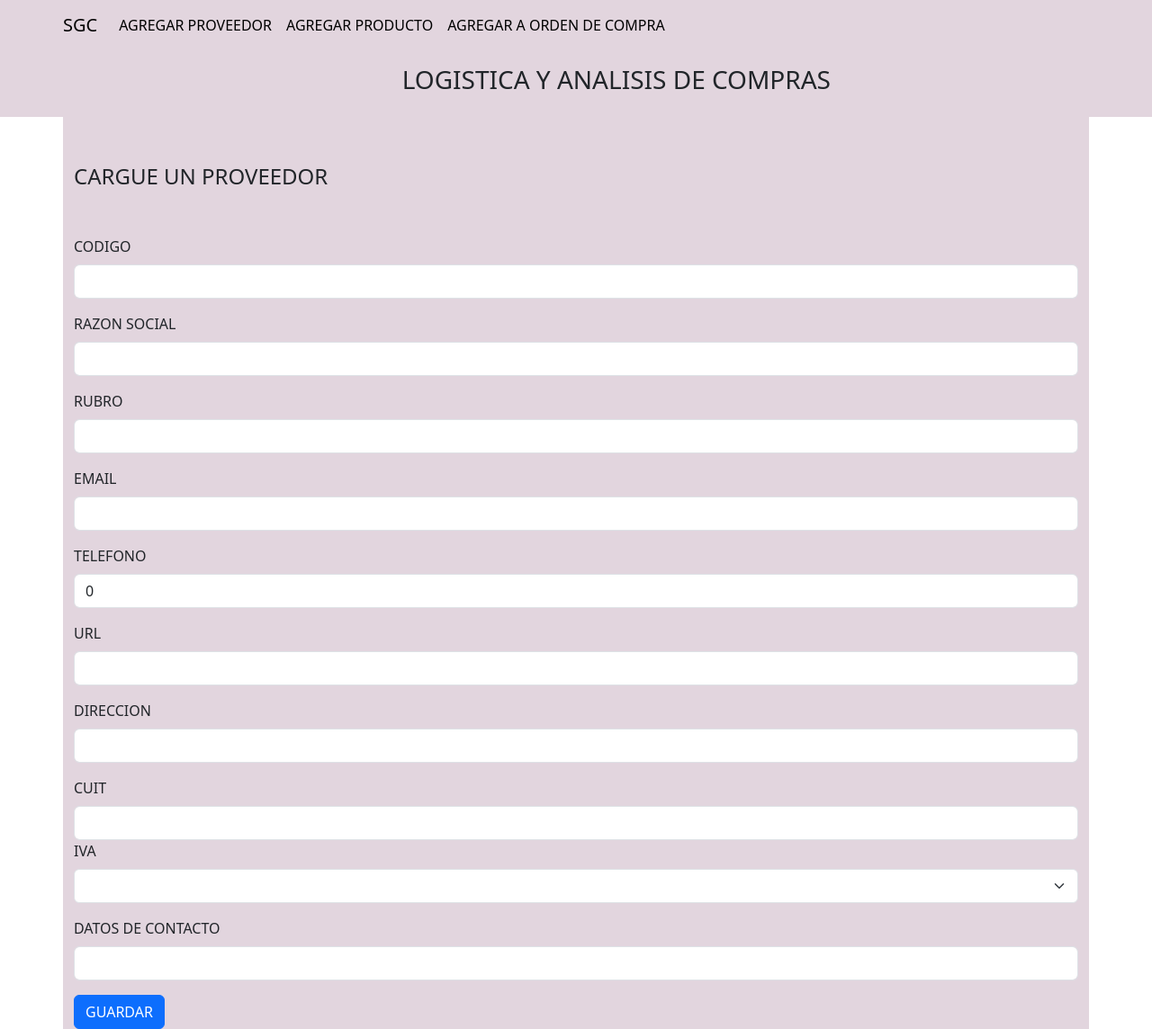
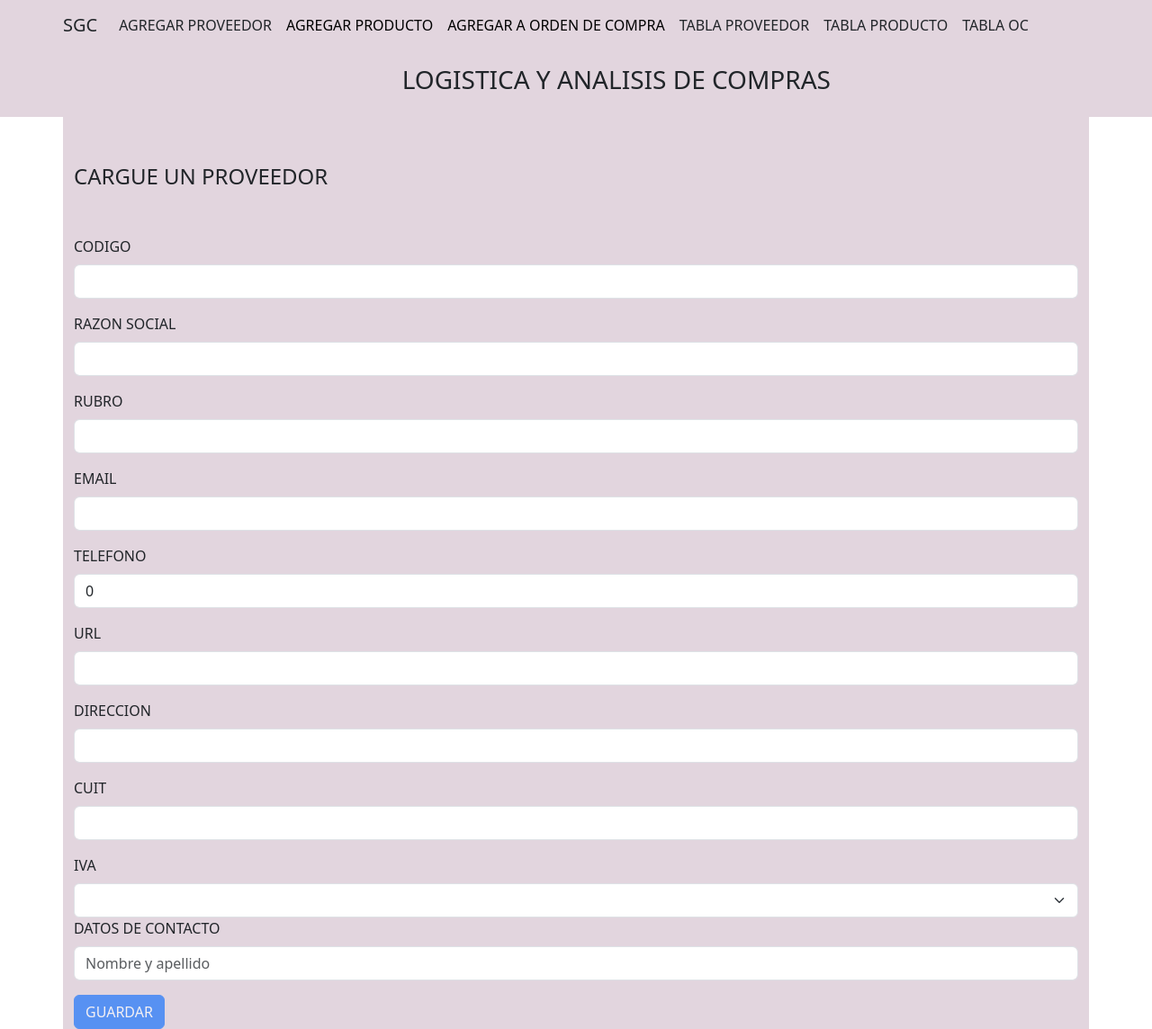
Before and after one commit to jpgoro/Bootcamp-ASJ-Integrador, an Angular app in the folder Primera Entrega Angular/primEntregaAngular/: page /proveedor/tabla in a window 1280 px wide. Shown: the whole page at 90% size. Built offline with nearby package versions, Linux system fonts and the light colour scheme.

Commit message:
Agregando validaciones al proveedor

```diff
--- a/Primera Entrega Angular/primEntregaAngular/src/app/app.module.ts
+++ b/Primera Entrega Angular/primEntregaAngular/src/app/app.module.ts
@@ -15,6 +15,7 @@ import { TarjOcComponent } from './components/oc/tarj-oc/tarj-oc.component';
 import { FormsModule } from '@angular/forms';
 import { RouterModule } from '@angular/router';
 import { HomeComponent } from './components/home/home.component';
+import { DetalleComponent } from './components/detalle/detalle.component';
 
 
 @NgModule({
@@ -28,7 +29,8 @@ import { HomeComponent } from './components/home/home.component';
     TarjProveedorComponent,
     TarjProductoComponent,
     TarjOcComponent,
-    HomeComponent
+    HomeComponent,
+    DetalleComponent
   ],
   imports: [
     BrowserModule,
--- /dev/null
+++ b/Primera Entrega Angular/primEntregaAngular/src/app/components/detalle/detalle.component.html
@@ -0,0 +1,10 @@
+<div class="container">
+  <div class="card" style="width: 18rem;">
+    <div class="card-body">
+      <h5 class="card-title">Orden de Compra</h5>
+      <p class="card-text">Número de orden :<strong></strong></p>
+      <a href="#" class="card-link">Card link</a>
+      <a href="#" class="card-link">Another link</a>
+    </div>
+  </div>
+</div>
--- a/Primera Entrega Angular/primEntregaAngular/src/app/components/header/header.component.html
+++ b/Primera Entrega Angular/primEntregaAngular/src/app/components/header/header.component.html
@@ -3,7 +3,7 @@
         <div class="col ">
           <nav class="navbar navbar-expand-lg" style="background-color: #e2d5de;">
             <div class="container">
-              <a class="navbar-brand" routerLink="">SGC</a>
+              <a class="navbar-brand text-dark"  routerLink="">SGC</a>
               <button
                 class="navbar-toggler"
                 type="button"
@@ -14,10 +14,10 @@
                 aria-label="Toggle navigation">
                 <span class="navbar-toggler-icon"></span>
               </button>
-              <div class="collapse navbar-collapse" id="navbarNav">
-                <ul class="navbar-nav">
-                  <li class="nav-item">
-                    <a class="nav-link active" aria-current="page" routerLink="proveedor"
+              <div class="collapse navbar-collapse text-dark" id="navbarNav">
+                <ul class="navbar-nav text-dark">
+                  <li class="nav-item text-dark">
+                    <a class="nav-link active text-dark" aria-current="page" routerLink="proveedor"
                       >AGREGAR PROVEEDOR</a
                     >
                   </li>
@@ -29,6 +29,21 @@
                   <li class="nav-item">
                     <a class="nav-link active" aria-current="page" routerLink="oc"
                       >AGREGAR A ORDEN DE COMPRA</a
+                    >
+                  </li>
+                  <li class="nav-item text-dark">
+                    <a class="nav-link active text-dark" aria-current="page" routerLink="proveedor/tabla"
+                      >TABLA PROVEEDOR</a
+                    >
+                  </li>
+                  <li class="nav-item text-dark">
+                    <a class="nav-link active text-dark" aria-current="page" routerLink="producto/tabla"
+                      >TABLA PRODUCTO</a
+                    >
+                  </li>
+                  <li class="nav-item text-dark">
+                    <a class="nav-link active text-dark" aria-current="page" routerLink="oc/tabla"
+                      >TABLA OC</a
                     >
                   </li>
                 </ul>
--- a/Primera Entrega Angular/primEntregaAngular/src/app/components/home/home.component.html
+++ b/Primera Entrega Angular/primEntregaAngular/src/app/components/home/home.component.html
@@ -4,6 +4,10 @@
     <div class="col-6 mt-5 text-center">
       <h1 class="mb-4 text-success text-xl-center">BIENVENIDO A SGC</h1>
       <h2 class="mb-5 text-success">SISTEMA DE GESTION DE COMPRAS</h2>
+      <br>
+      <br>
+
+      <hr>
       <h5>version: Alpha 1.0</h5>
     </div>
   </div>
--- a/Primera Entrega Angular/primEntregaAngular/src/app/components/producto/form-producto/form-producto.component.html
+++ b/Primera Entrega Angular/primEntregaAngular/src/app/components/producto/form-producto/form-producto.component.html
@@ -3,10 +3,10 @@
   <div class="container " style="background-color: #e2d5de;">
 
     <div class="row" id="contenidos">
-      <div class="col mt-5">
+      <div class="col  mt-5">
         <form #miForm1="ngForm" (ngSubmit)="createProducto(miForm1)" >
           <fieldset>
-            <legend class="mb-xl-5">CARGUE UN PRODUCTO</legend>
+            <legend class="mb-xl-5 text-dark">CARGUE UN PRODUCTO</legend>
             <input type="hidden" name="id" [(ngModel)]="sgcProdService.datosProducto.id">
             <input type="hidden" name="idProv" [(ngModel)]="sgcProdService.datosProducto.proveedor_id">
             <input type="hidden" name="razon" [(ngModel)]="sgcProdService.datosProducto.proveedor_razon">
--- a/Primera Entrega Angular/primEntregaAngular/src/app/components/proveedor/form-proveedor/form-proveedor.component.html
+++ b/Primera Entrega Angular/primEntregaAngular/src/app/components/proveedor/form-proveedor/form-proveedor.component.html
@@ -101,7 +101,15 @@
               placeholder=""
               name="codigo"
               [(ngModel)]="sgcService.datosProveedor.codigo"
+              required
+              minlength="4"
+              #name="ngModel"
             />
+            <div *ngIf="name.errors?.['minlength']" class="col-auto">
+              <span id="passwordHelpInline" class="form-text">
+                Minimo 4 caracteres
+              </span>
+            </div>
 
           </div>
           <div class="mb-3">
@@ -115,6 +123,7 @@
               placeholder=""
               name="razon"
               [(ngModel)]="sgcService.datosProveedor.razon"
+              required
             />
           </div>
           <div class="mb-3">
@@ -126,6 +135,7 @@
               placeholder=""
               name="rubro"
               [(ngModel)]="sgcService.datosProveedor.rubro"
+              required
             />
           </div>
           <div class="mb-3">
@@ -137,6 +147,7 @@
               placeholder=""
               name="email"
               [(ngModel)]="sgcService.datosProveedor.email"
+              required
             />
           </div>
           <div class="mb-3">
@@ -148,6 +159,7 @@
               placeholder=""
               name="telefono"
               [(ngModel)]="sgcService.datosProveedor.telefono"
+              required
             />
           </div>
           <div class="mb-3">
@@ -159,6 +171,7 @@
               placeholder=""
               name="url"
               [(ngModel)]="sgcService.datosProveedor.url"
+              required
             />
           </div>
           <div class="mb-3">
@@ -170,6 +183,7 @@
               placeholder=""
               name="direccion"
               [(ngModel)]="sgcService.datosProveedor.direccion"
+              required
             />
           </div>
           <div class="mb-3">
@@ -183,11 +197,22 @@
               placeholder=""
               name="datosF"
               [(ngModel)]="sgcService.datosProveedor.cuit"
+              required
+              maxlength="11"
+              #name="ngModel"
             />
+            <div *ngIf="name.errors?.['maxLength']" class="col-auto">
+              <span id="passwordHelpInline" class="form-text">
+                Maximo 11caracteres
+              </span>
+            </div>
+
+          </div>
+            <div>
             <label for="disabledTextInput" class="form-label"
               >IVA</label
             >
-            <select id="iva" class="form-select" name="iva" [(ngModel)]="sgcService.datosProveedor.iva">
+            <select id="iva" class="form-select" name="iva" [(ngModel)]="sgcService.datosProveedor.iva" required>
               <option [value]="'responsable Inscripto'">Responsable Inscripto</option>
               <option [value]="'iva no responsable'">IVA no Responsable</option>
               <option [value]="'iva exento'">IVA exento</option>
@@ -203,13 +228,14 @@
               type="text"
               id="contacto"
               class="form-control"
-              placeholder=""
+              placeholder="Nombre y apellido"
               name="contacto"
               [(ngModel)]="sgcService.datosProveedor.contacto"
+              required
             />
           </div>
 
-          <button type="submit" class="btn btn-primary" id="guardar">
+          <button type="submit" class="btn btn-primary" id="guardar" [disabled]="!miForm.valid">
             GUARDAR
           </button>
         </fieldset>
--- a/Primera Entrega Angular/primEntregaAngular/src/app/components/proveedor/form-proveedor/form-proveedor.component.ts
+++ b/Primera Entrega Angular/primEntregaAngular/src/app/components/proveedor/form-proveedor/form-proveedor.component.ts
@@ -15,6 +15,7 @@ export class FormProveedorComponent implements OnInit {
   ngOnInit(): void {}
 
   createProveedor(form: NgForm) {
+
     if (form.value.id != -1) {
       this.sgcService.updateProveedor(form.value).subscribe((res) => {
         console.log(res);
--- a/Primera Entrega Angular/primEntregaAngular/src/app/components/proveedor/tarj-proveedor/tarj-proveedor.component.html
+++ b/Primera Entrega Angular/primEntregaAngular/src/app/components/proveedor/tarj-proveedor/tarj-proveedor.component.html
@@ -6,7 +6,7 @@
           <th scope="col">Código</th>
           <th scope="col">Razón Social</th>
           <th scope="col">Rubro</th>
-          <th scope="col">Email y TEL.</th>
+          <th scope="col">Email/ TEL/ URL</th>
           <th scope="col">Direccion</th>
           <th scope="col">Datos Fiscales</th>
           <th scope="col">Datos de contacto</th>
@@ -17,10 +17,10 @@
           <td>{{ proveedor.codigo }}</td>
           <td>{{ proveedor.razon }}</td>
           <td>{{ proveedor.rubro }}</td>
-          <td>{{ proveedor.email }} - {{proveedor.telefono}} - {{proveedor.url}}</td>
+          <td>{{ proveedor.email }} | {{proveedor.telefono}} | {{proveedor.url}}</td>
           <td>{{ proveedor.contacto }}</td>
 
-          <button type="button" class="btn btn-outline-warning btn-sm  me-4"(click)="editarProveedor(proveedor)" >Modificar</button>
+          <button type="button" class="btn btn-outline-warning btn-sm  me-4"(click)="editarProveedor(proveedor)" [routerLink]="['/proveedor', proveedor.id, 'editar']" >Modificar</button>
           <button type="button" class="btn btn-outline-danger btn-sm " (click)="delete(proveedor.id)">Eliminar</button>
 
         </tr>
```
Also changed, not shown: Primera Entrega Angular/primEntregaAngular/src/app/components/detalle/detalle.component.ts (added, +10 -0 lines), Primera Entrega Angular/primEntregaAngular/src/app/components/oc/form-oc/form-oc.component.html (+11 -7 lines), Primera Entrega Angular/primEntregaAngular/src/app/components/detalle/detalle.component.css (added), 1 other file (tests, documents, lock files or other folders).
